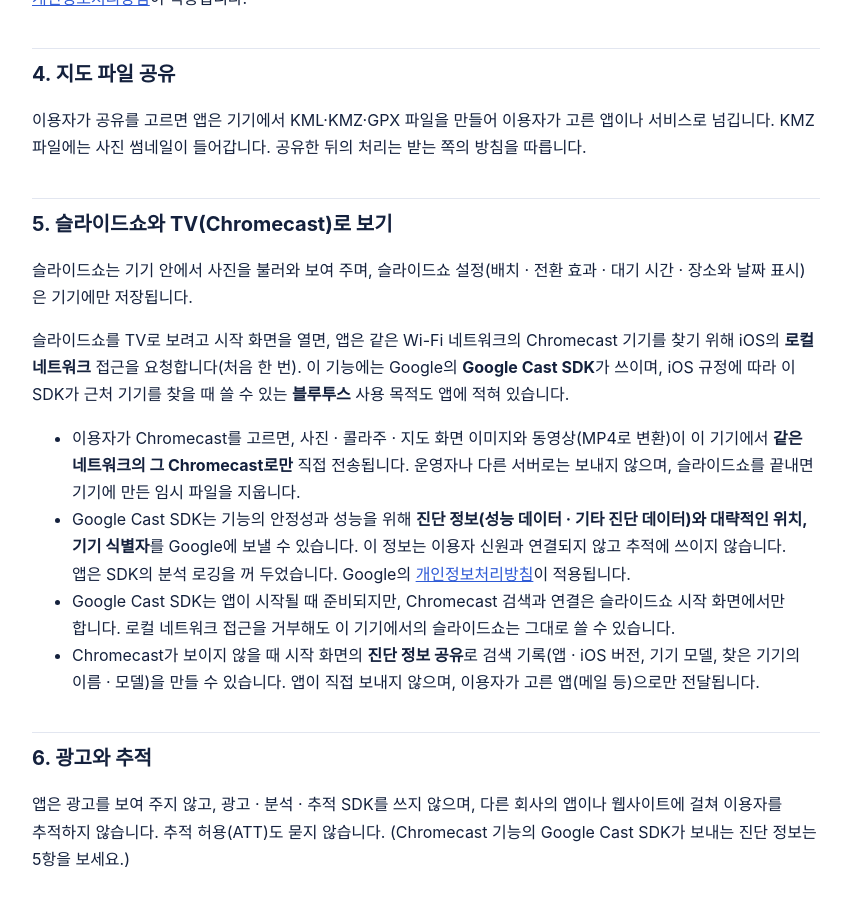
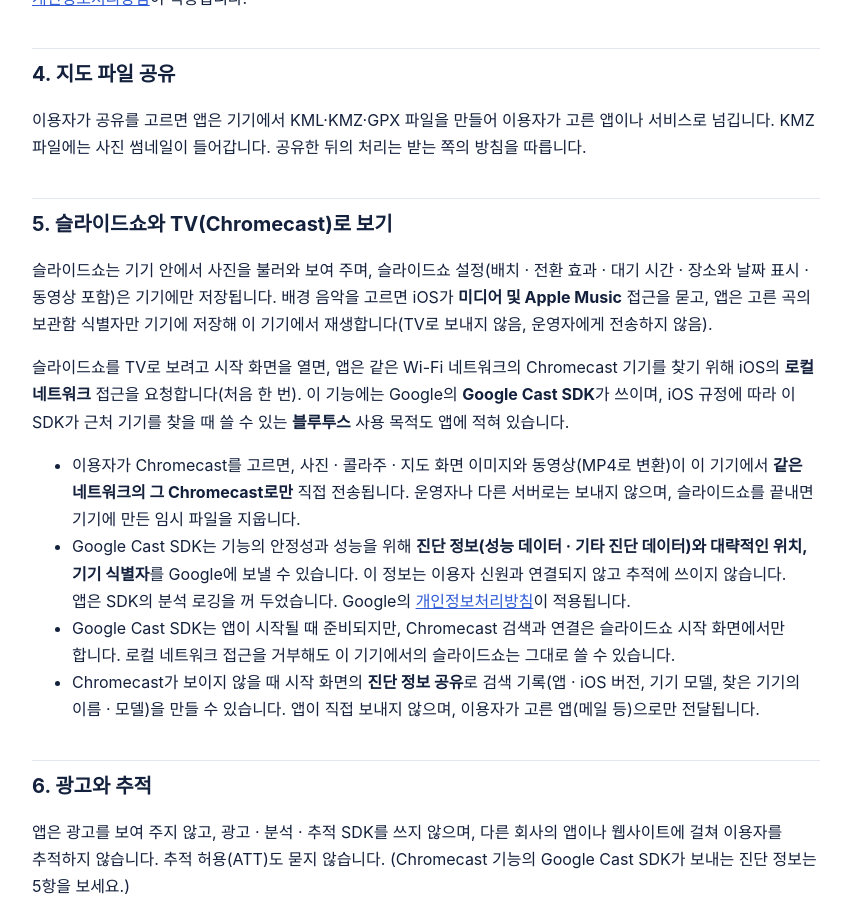
Before and after one commit to yjinchoi/tripphoto-support, a Jekyll site: the page built from privacy.md, in a window 1280 px wide and 900 px high, scrolled down 949 px. Shown: the whole window, without its empty margins (214-1065 px from the left). Built offline with Jekyll 4.4.1, drawn with Linux system fonts in a browser that asks for light colours.

Commit message:
TripPhoto 1.3 privacy: background music from the music library (identifiers kept on the device) and the video option
Co-Authored-By: Claude Opus 5.5 <noreply@anthropic.com>

```diff
--- a/privacy.md
+++ b/privacy.md
@@ -26,7 +26,7 @@ iCloud 동기화가 켜져 있으면(기본값, 설정에서 끌 수 있음) 여
 이용자가 공유를 고르면 앱은 기기에서 KML·KMZ·GPX 파일을 만들어 이용자가 고른 앱이나 서비스로 넘깁니다. KMZ 파일에는 사진 썸네일이 들어갑니다. 공유한 뒤의 처리는 받는 쪽의 방침을 따릅니다.
 
 ## 5. 슬라이드쇼와 TV(Chromecast)로 보기
-슬라이드쇼는 기기 안에서 사진을 불러와 보여 주며, 슬라이드쇼 설정(배치 · 전환 효과 · 대기 시간 · 장소와 날짜 표시)은 기기에만 저장됩니다.
+슬라이드쇼는 기기 안에서 사진을 불러와 보여 주며, 슬라이드쇼 설정(배치 · 전환 효과 · 대기 시간 · 장소와 날짜 표시 · 동영상 포함)은 기기에만 저장됩니다. 배경 음악을 고르면 iOS가 **미디어 및 Apple Music** 접근을 묻고, 앱은 고른 곡의 보관함 식별자만 기기에 저장해 이 기기에서 재생합니다(TV로 보내지 않음, 운영자에게 전송하지 않음).
 
 슬라이드쇼를 TV로 보려고 시작 화면을 열면, 앱은 같은 Wi-Fi 네트워크의 Chromecast 기기를 찾기 위해 iOS의 **로컬 네트워크** 접근을 요청합니다(처음 한 번). 이 기능에는 Google의 **Google Cast SDK**가 쓰이며, iOS 규정에 따라 이 SDK가 근처 기기를 찾을 때 쓸 수 있는 **블루투스** 사용 목적도 앱에 적혀 있습니다.
 - 이용자가 Chromecast를 고르면, 사진 · 콜라주 · 지도 화면 이미지와 동영상(MP4로 변환)이 이 기기에서 **같은 네트워크의 그 Chromecast로만** 직접 전송됩니다. 운영자나 다른 서버로는 보내지 않으며, 슬라이드쇼를 끝내면 기기에 만든 임시 파일을 지웁니다.
```
Also changed, not shown: en/privacy.md (+1 -1 lines).
